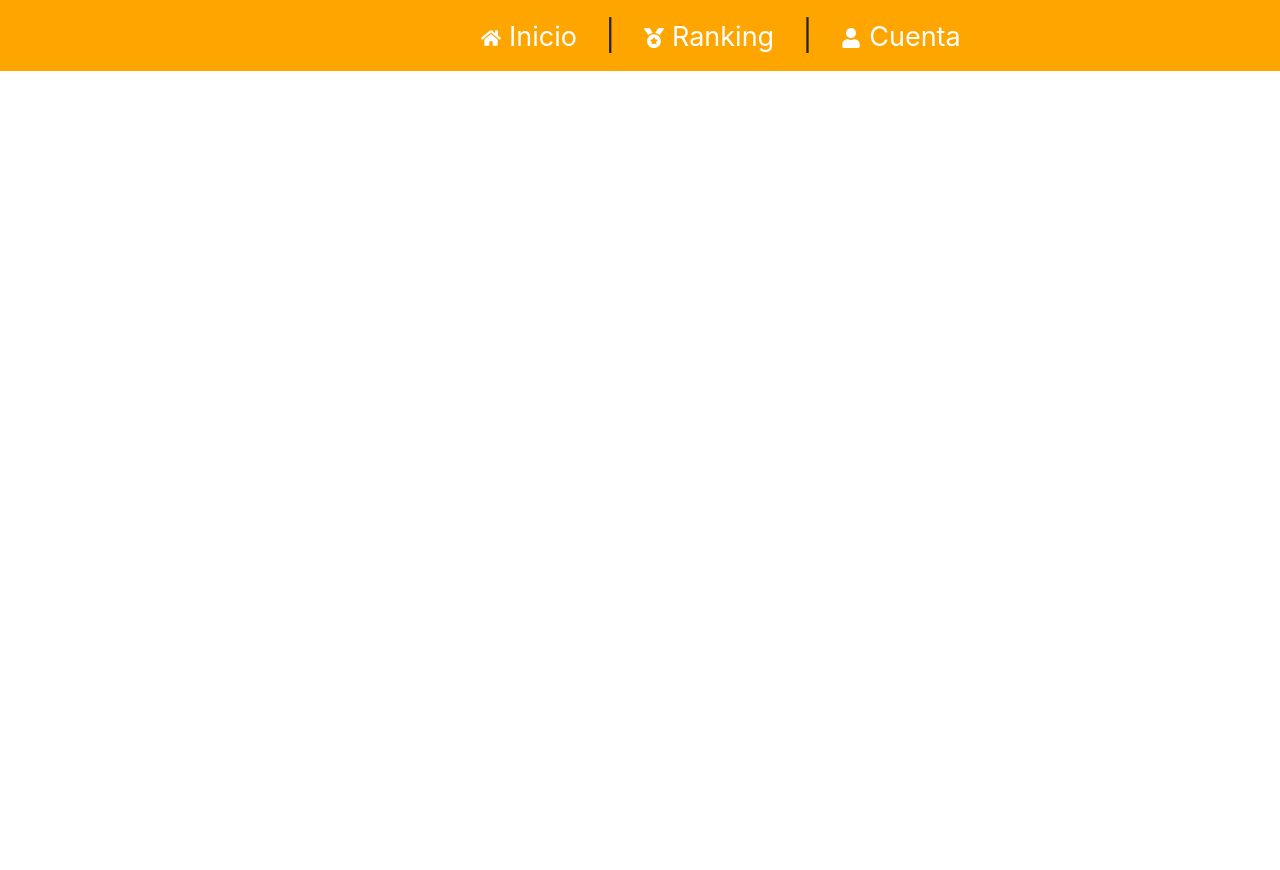
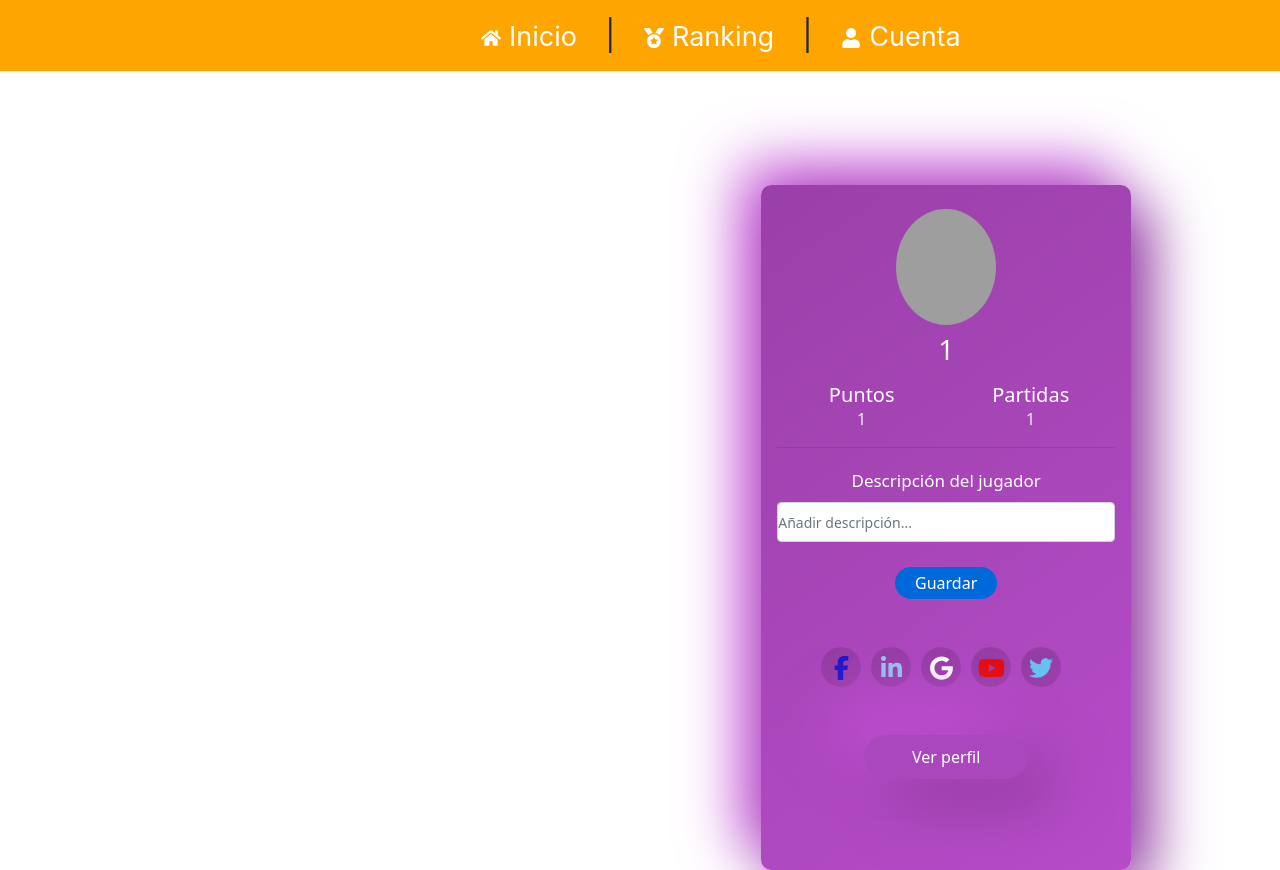
Before and after one commit to daniel2002ccr/Proyecto-DAW-Trivial, a Vue app in the folder FRONT-END/proyectotrivial/: page /cuenta/1/1 in a window 1280 px wide. Before the commit the page ends 800 px from the top, so only its background shows below. Built offline with nearby package versions, Linux system fonts and the light colour scheme; grey boxes are pictures that could not be loaded.

Commit message:
Creacion en RankingView boton a CuentaView con nombre, puntuacion, descripcion... y en CuentaView formato Guardar, Editar, Eliminar Perfil

```diff
--- a/FRONT-END/proyectotrivial/src/router/index.js
+++ b/FRONT-END/proyectotrivial/src/router/index.js
@@ -20,8 +20,8 @@ const routes = [
     component: RankingView
   },
   {
-    path: '/cuenta',
-    name: 'cuenta',
+    path: '/cuenta/:name/:score',
+    name: 'CuentaView',
     component: CuentaView
   },
   {
--- a/FRONT-END/proyectotrivial/src/views/CuentaView.vue
+++ b/FRONT-END/proyectotrivial/src/views/CuentaView.vue
@@ -4,22 +4,17 @@
             <div class="text-center">
                 <img src="https://us.123rf.com/450wm/hugok1000/hugok10001905/hugok1000190500198/123291745-ilustraci%C3%B3n-de-avatar-de-perfil-predeterminado-en-azul-y-blanco-sin-persona.jpg"
                     width="100" class="rounded-circle">
-                <h3 class="mt-2">Nombre jugador</h3>
-                <span class="mt-1 clearfix">------- ---------</span>
+                <h3 class="mt-2">{{ jugador ? jugador.name : '---' }}</h3>
 
                 <div class="row mt-3 mb-3">
 
-                    <div class="col-md-4">
-                        <h5>Ranking</h5>
-                        <span class="num">1º</span>
+                    <div class="col-md-6">
+                        <h5>Puntos</h5>
+                        <span class="num">{{ jugador ? jugador.score : '---' }}</span>
                     </div>
-                    <div class="col-md-4">
-                        <h5>Puntos</h5>
-                        <span class="num">100</span>
-                    </div>
-                    <div class="col-md-4">
+                    <div class="col-md-6">
                         <h5>Partidas</h5>
-                        <span class="num">10</span>
+                        <span class="num">{{ partidasJugadas }}</span>
                     </div>
 
                 </div>
@@ -27,6 +22,26 @@
                 <hr class="line">
 
                 <small class="mt-4">Descripción del jugador</small>
+                <template v-if="!editandoDescripcion && !guardado">
+                    <input type="text" v-model="nuevaDescripcion" class="form-control"
+                        placeholder="Añadir descripción..." :disabled="guardado">
+                </template>
+                <template v-else>
+                    <p v-if="!editandoDescripcion">{{ jugador.descripcion }}</p>
+                    <input v-else type="text" v-model="nuevaDescripcion" class="form-control"
+                        placeholder="Añadir descripción..." :disabled="guardado">
+                </template>
+
+                <button class="botonGuardarDescripcion" @click="guardarDescripcion"
+                    :disabled="guardado || nuevaDescripcion.trim() === ''">Guardar</button>
+
+                <template v-if="guardado">
+                    <div class="mt-4">
+                        <button class="botonEditarDescripcion" @click="editarDescripcion">Editar</button>
+                        <button class="botonEliminarDescripcion" @click="eliminarDescripcion">Eliminar</button>
+                    </div>
+                </template>
+
                 <div class="social-buttons mt-5">
                     <button class="neo-button"><svg xmlns="http://www.w3.org/2000/svg" viewBox="0 0 320 512"
                             class="imagen">
@@ -66,7 +81,139 @@
     </div>
 </template>
 
+<script>
+export default {
+    data() {
+        return {
+            jugador: null,
+            nuevaDescripcion: '',
+            editandoDescripcion: false,
+            guardado: false,
+            partidasJugadas: 1 // Inicializamos el contador de partidas jugadas
+        };
+    },
+    mounted() {
+        this.cargarDatosJugador();
+    },
+    methods: {
+        cargarDatosJugador() {
+            const { name, score, ranking } = this.$route.params;
+            this.jugador = { name, score, ranking, descripcion: '' };
+        },
+        guardarDescripcion() {
+            this.jugador.descripcion = this.nuevaDescripcion;
+            this.guardado = true; // Marcamos como guardado
+            this.editandoDescripcion = false; // Después de guardar, dejamos de editar
+            // Verificar si el nombre del jugador está en el ranking
+            if (this.nombresEnRanking.includes(this.jugador.name)) {
+                this.partidasJugadas++;
+            }
+        },
+        editarDescripcion() {
+            this.editandoDescripcion = true; // Habilitamos la edición
+            this.guardado = false; // Habilitamos el botón de guardar
+        },
+        eliminarDescripcion() {
+            this.nuevaDescripcion = ''; // Vaciamos la descripción
+            this.guardado = false; // Marcamos como no guardado
+            this.editandoDescripcion = false; // Volvemos al estado inicial
+        }
+    }
+};
+</script>
+
 <style scoped>
+.botonGuardarDescripcion {
+    margin-top: 25px;
+    border-radius: 100px;
+    height: 32px;
+    color: #fff;
+    background-color: #0069d9;
+    border-color: #0062cc;
+    border: none;
+    width: 30%;
+}
+
+.botonGuardarDescripcion:hover {
+    margin-top: 25px;
+    border-radius: 100px;
+    height: 32px;
+    color: #0069d9;
+    background-color: #fff;
+    border-color: #fff;
+    border: none;
+    width: 30%;
+    transition: all 0.6s;
+}
+
+.botonGuardarDescripcion:disabled {
+    margin-top: 25px;
+    border-radius: 100px;
+    height: 32px;
+    color: #fff;
+    background-color: #0069d9;
+    border-color: #0062cc;
+    border: none;
+    width: 30%;
+}
+
+.botonEditarDescripcion {
+    margin-top: 25px;
+    border-radius: 100px;
+    height: 32px;
+    color: #fff;
+    background-color: #1c9e2d;
+    border-color: #1c9e2d;
+    border: none;
+    width: 30%;
+}
+
+.botonEditarDescripcion:hover {
+    margin-top: 25px;
+    border-radius: 100px;
+    height: 32px;
+    color: #1c9e2d;
+    background-color: #fff;
+    border-color: #fff;
+    border: none;
+    width: 30%;
+    transition: all 0.6s;
+}
+
+.botonEliminarDescripcion {
+    margin-top: 25px;
+    border-radius: 100px;
+    height: 32px;
+    color: #fff;
+    background-color: #eb0f0f;
+    border-color: #eb0f0f;
+    border: none;
+    width: 30%;
+}
+
+.botonEliminarDescripcion:hover {
+    margin-top: 25px;
+    border-radius: 100px;
+    height: 32px;
+    color: #eb0f0f;
+    background-color: #fff;
+    border-color: #fff;
+    border: none;
+    width: 30%;
+    transition: all 0.6s;
+}
+
+.form-control {
+    margin-top: 9px;
+    width: 100%;
+    height: 40px;
+    font-size: 14px;
+}
+
+small.mt-4 {
+    font-size: 17px;
+}
+
 .rounded-circle {
     height: 22%;
 }
@@ -96,11 +243,11 @@ body {
 }
 
 .card {
-    margin-top: 15%;
+    margin-top: 10%;
     margin-left: 66%;
     color: #fff;
-    width: 350px;
-    height: 520px;
+    width: 370px;
+    height: 685px;
     border-radius: 10px;
     background: linear-gradient(145deg, #9a40a9, #b74cc9);
     box-shadow: 20px 20px 60px #913ca0,
--- a/FRONT-END/proyectotrivial/src/views/RankingView.vue
+++ b/FRONT-END/proyectotrivial/src/views/RankingView.vue
@@ -9,14 +9,18 @@
           <th>Nombre</th>
           <th>Puntuación</th>
           <th>Dificultad</th>
+          <th>Ajustes</th>
         </tr>
       </thead>
       <tbody>
         <tr v-for="(player, index) in players" :key="index">
-          <td>{{ index + 1 }}</td>
-          <td>{{ player.name }}</td>
-          <td>{{ player.score }}</td>
-          <td>{{ player.difficulty }}</td>
+          <td class="posicion">{{ index + 1 }}</td>
+          <td class="fila">{{ player.name }}</td>
+          <td class="fila">{{ player.score }}</td>
+          <td class="fila">{{ player.difficulty }}</td>
+          <td>
+            <button class="botonPerfil" @click="verPerfil(player, index)">Perfil</button>
+          </td>
         </tr>
       </tbody>
 
@@ -91,12 +95,53 @@ export default {
 
       // Limpiar también el almacenamiento local
       localStorage.removeItem('players');
+    },
+    verPerfil(player, index) {
+      this.$router.push({
+        name: 'CuentaView',
+        params: {
+          name: player.name,
+          score: player.score,
+          ranking: index + 1
+        }
+      });
     }
   }
 };
 </script>
 
 <style scoped>
+.posicion {
+  font-size: 20px;
+  font-weight: bold;
+}
+
+.fila {
+  font-size: 20px;
+}
+
+.botonPerfil {
+  background-color: white;
+  color: black;
+  font-size: 17px;
+  font-weight: bold;
+  border-radius: 100px;
+  height: 30px;
+  width: 30%;
+  padding-top: 1%;
+  padding-bottom: 1%;
+  border: none;
+  outline: none;
+  cursor: pointer;
+  transition: all 0.3s;
+}
+
+.botonPerfil:hover {
+  background-color: black;
+  color: white;
+  transition: all 0.7s;
+}
+
 .botonEliminarDatos {
   float: right;
   width: 200px;
```
